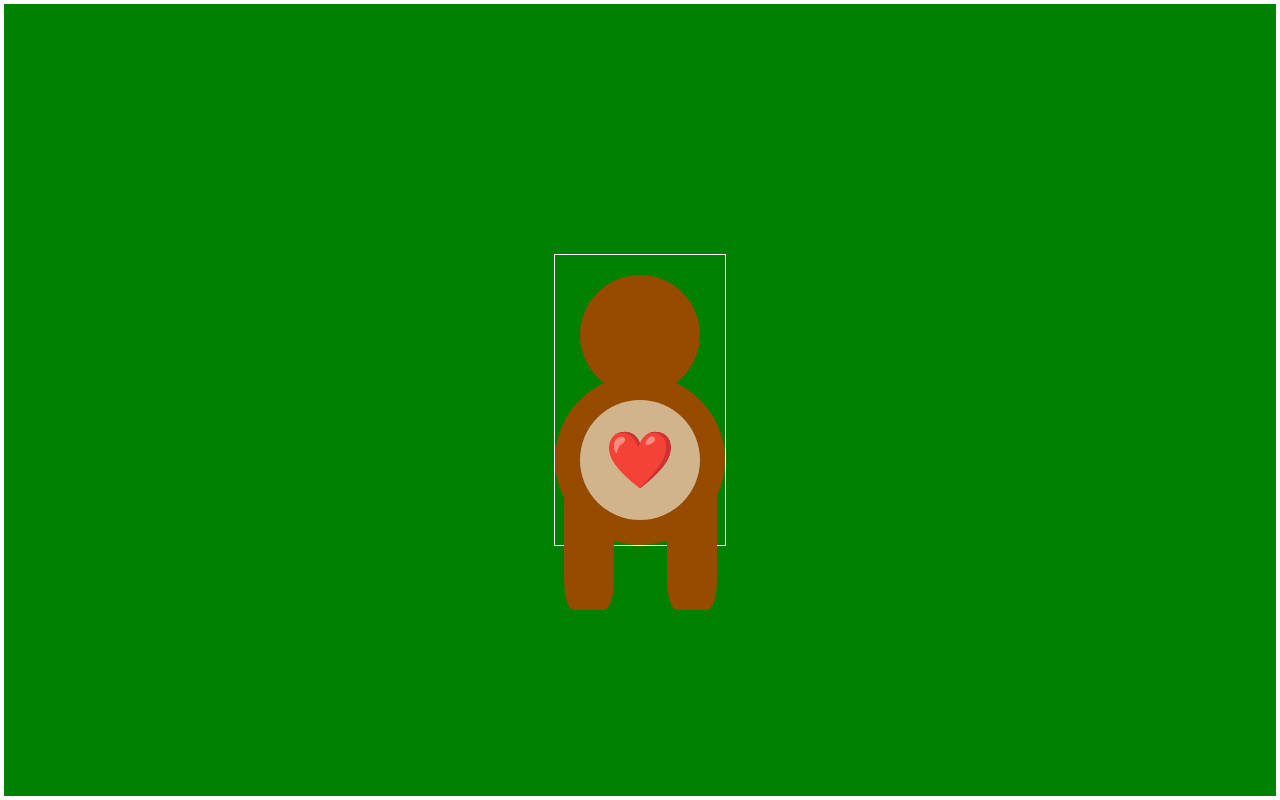
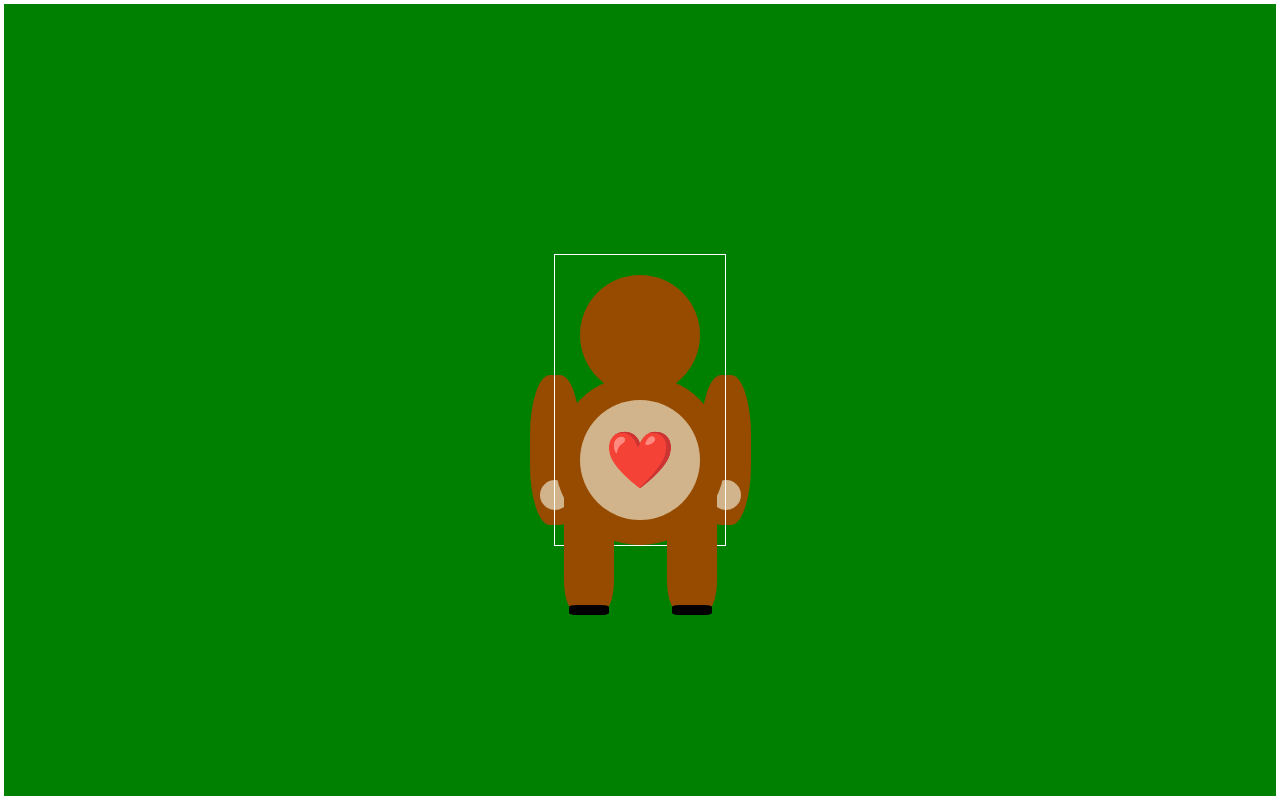
Before and after one commit to robertlanchsweerdt/WD94_CSSCreature, a plain HTML site: page index.html in a window 1280 px wide. Drawn offline with Linux system fonts and the light colour scheme.

Commit message:
created and animated arms

```diff
--- a/styles.css
+++ b/styles.css
@@ -98,6 +98,60 @@ body {
   animation-direction: alternate; */
 }
 
+#left-leg::before,
+#right-leg::before {
+  position: absolute;
+  content: '';
+  top: 100%;
+  left: 50%;
+  transform: translate(-50%, -50%);
+
+  width: 40px;
+  height: 10px;
+  background-color: black;
+  border-radius: 20%;
+}
+
+/* BEAR ARMS */
+
+#left-arm,
+#right-arm {
+  position: absolute;
+  border-radius: 40%;
+
+  height: 150px;
+  width: 50px;
+  z-index: -1;
+}
+
+#left-arm {
+  left: -15%;
+  background-color: var(--clr-brown);
+  /* animation: move-leftArm 1s linear infinite;
+  animation-direction: alternate; */
+}
+
+#right-arm {
+  right: -15%;
+  background-color: var(--clr-brown);
+  /* animation: move-rightArm 1s linear infinite;
+  animation-direction: alternate; */
+}
+
+#left-arm::after,
+#right-arm::after {
+  position: absolute;
+  content: '';
+  top: 50%;
+  left: 50%;
+  transform: translate(-50%, 100%);
+
+  width: 30px;
+  height: 30px;
+  background-color: var(--clr-tan);
+  border-radius: 50%;
+}
+
 /* BEAR HEART */
 
 #heart {
@@ -132,3 +186,33 @@ body {
     transform: rotate(-45deg);
   }
 }
+
+@keyframes move-leftArm {
+  0% {
+    top: 7%;
+    transform: rotate(45deg);
+  }
+  50% {
+    top: -20%;
+    transform: rotate(90deg);
+  }
+  100% {
+    top: -40%;
+    transform: rotate(135deg);
+  }
+}
+
+@keyframes move-rightArm {
+  0% {
+    top: 7%;
+    transform: rotate(-45deg);
+  }
+  50% {
+    top: -20%;
+    transform: rotate(-90deg);
+  }
+  100% {
+    top: -40%;
+    transform: rotate(-135deg);
+  }
+}
```
